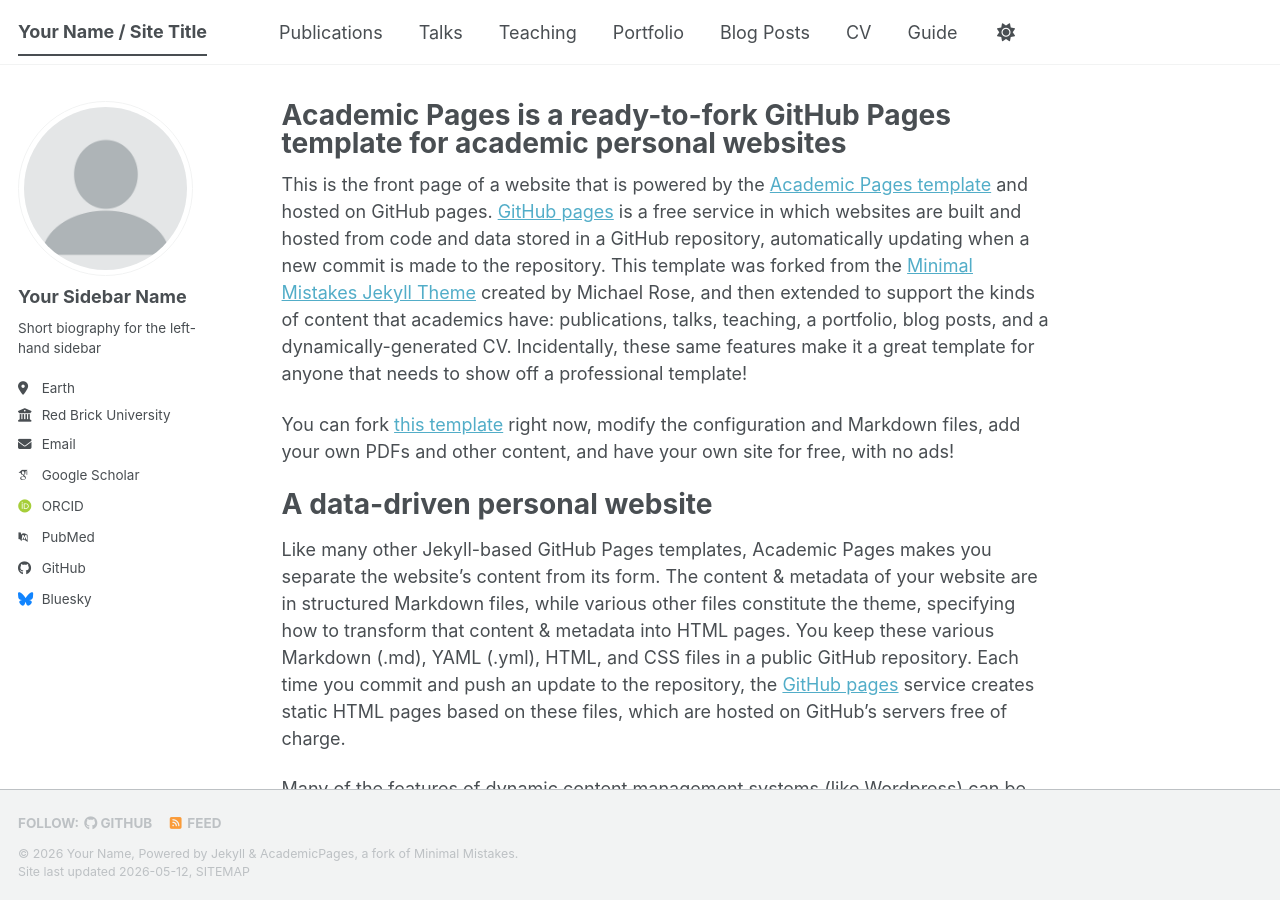
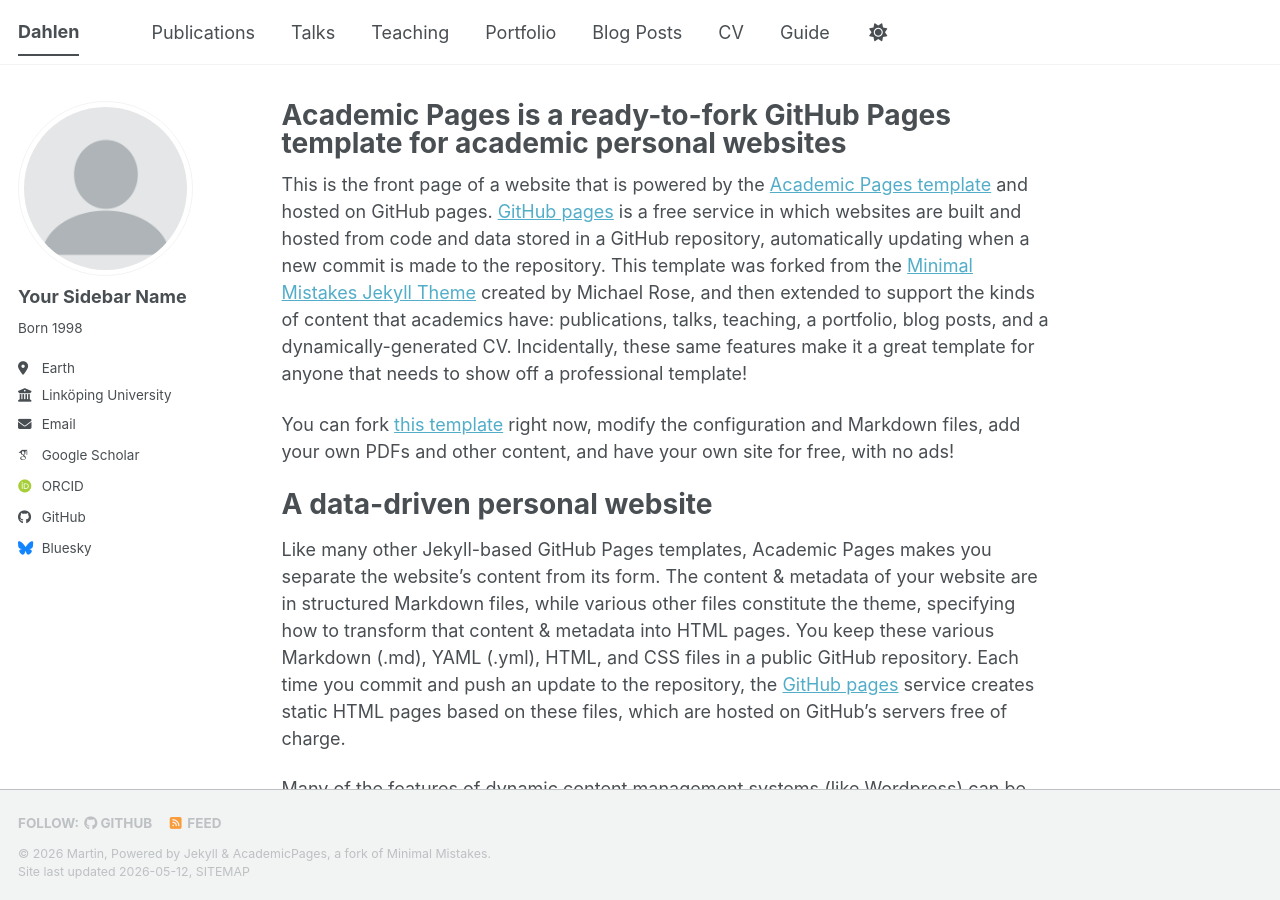
Before and after one commit to mndahlen/mndahlen.github.io, a Jekyll site: the page built from _pages/about.md, in a window 1280 px wide and 900 px high. Built offline with Jekyll 4.4.1, drawn with Linux system fonts in a browser that asks for light colours; some web fonts are replaced; a script bundle is joined from its source files by our own code; library files that are not in the unit come from our copies.

Commit message:
Update personal information in _config.yml

```diff
--- a/_config.yml
+++ b/_config.yml
@@ -9,10 +9,10 @@
 # Basic Site Settings
 locale                   : "en-US"
 site_theme               : "default" # The available themes options are "default", "air", "sunrise", "mint", "dirt" and "contrast"
-title                    : "Your Name / Site Title"
+title                    : "Dahlen"
 title_separator          : "-"
-name                     : &name "Your Name"
-description              : &description "Your Name's academic portfolio"   # Update this with a general description of your site, this is the default if not overridden by a page
+name                     : &name "Martin"
+description              : &description "Martin's site"   # Update this with a general description of your site, this is the default if not overridden by a page
 url                      : https://academicpages.github.io # The base hostname & protocol for your site e.g. "https://[your GitHub username].github.io",
                                                            # or if you already have some other page hosted on Github then use "https://[your GitHub username].github.io/[Your Repo Name]"
 baseurl                  : "" # the subpath of your site, e.g. "/blog"
@@ -26,22 +26,22 @@
   avatar           : "profile.png"
   name             : "Your Sidebar Name"
   pronouns         : # example: "she/her"
-  bio              : "Short biography for the left-hand sidebar"
+  bio              : "Born 1998"
   location         : "Earth"
-  employer         : "Red Brick University"
+  employer         : "Linköping University"
   uri              : # URL
-  email            : "none@example.org"
+  email            : "martin.dahl@liu.se"
 
   # Academic websites
   academia         : # URL
   arxiv            : # URL - Update with the correct link to your profile
-  googlescholar    : "https://scholar.google.com/citations?user=PS_CX0AAAAAJ"
+  googlescholar    : "https://scholar.google.com/citations?user=19Rb1tQAAAAJ"
   inspire-hep      : # URL
   impactstory      : # URL
-  orcid            : "https://orcid.org/yourorcidurl"
+  orcid            : "https://orcid.org/0009-0000-0213-5396"
   semantic         : # URL
   ssrn             : # URL
-  pubmed           : "https://www.ncbi.nlm.nih.gov/pubmed/?term=john+snow"
+  pubmed           : # URL
   researchgate     : # URL
   scopus           : # URL
   zotero           : # URL
```
